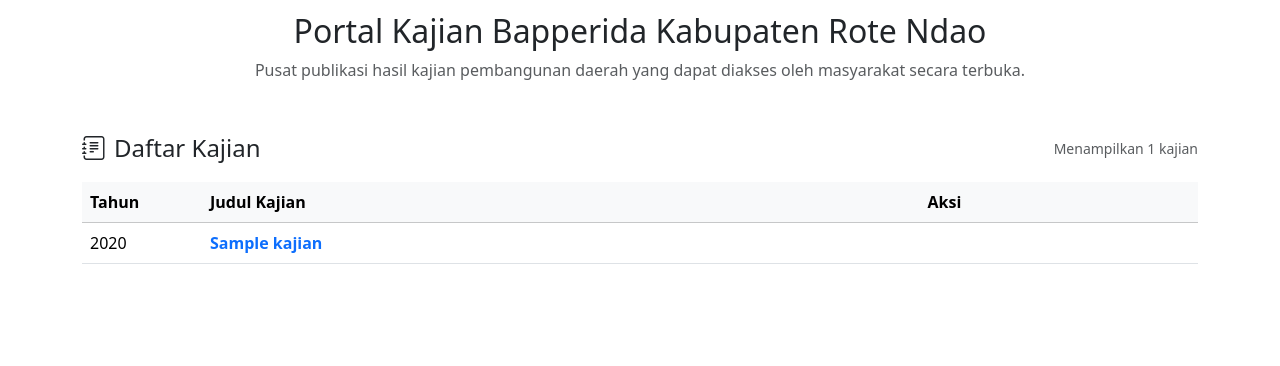
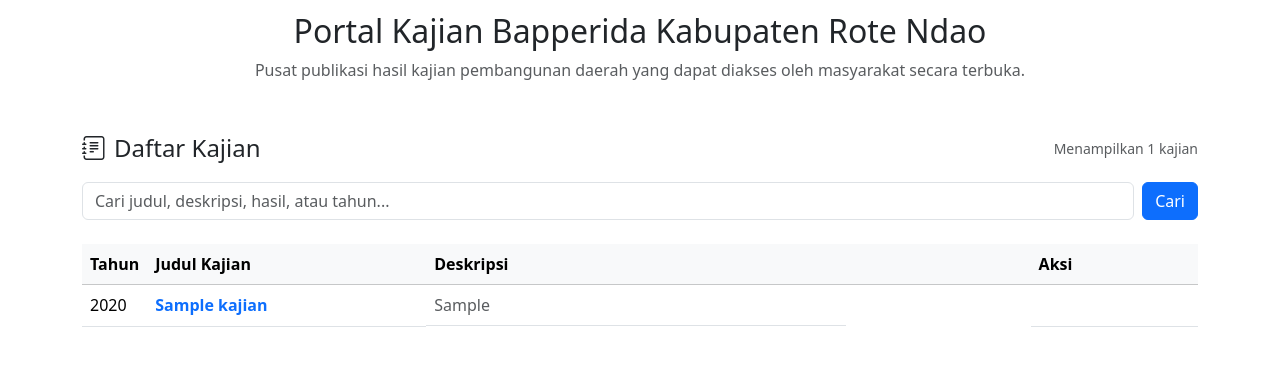
Before and after one commit to safridwirizky/portal-kajian-bapperida, a Flask app: page / in a window 1280 px wide. Shown: the part 186-552 px from the top of the page. Run offline with Flask 3, Linux system fonts and the light colour scheme; tables that the repository leaves empty hold one stand-in row (values such as "Sample post"); parts of the project's set-up code (start-up, migrations or seed data) failed here and were passed over; some libraries are stand-ins or nearby versions.

Commit message:
feat/search

```diff
--- a/app.py
+++ b/app.py
@@ -1,10 +1,11 @@
 from datetime import datetime
 import os
 
-from flask import current_app, Flask, flash, redirect, render_template, send_file, url_for
+from flask import current_app, Flask, flash, redirect, render_template, request, send_file, url_for
 from flask.typing import ResponseReturnValue
 from flask_bootstrap import Bootstrap5
 from flask_login import LoginManager, login_required
+from sqlalchemy import or_
 
 from auth import auth_bp
 from forms import DokumenForm, EmptyForm, KajianForm, csrf
@@ -182,8 +183,34 @@ def format_tanggal(
 @app.get("/")
 def home() -> str:
 
+    search = request.args.get(
+        "search",
+        "",
+    ).strip()
+
+    query = Kajian.query
+
+    if search:
+
+        keyword = f"%{search}%"
+
+        filters = [
+            Kajian.judul.ilike(keyword),
+            Kajian.deskripsi.ilike(keyword),
+            Kajian.hasil.ilike(keyword),
+        ]
+
+        if search.isdigit():
+            filters.append(
+                Kajian.tahun == int(search)
+            )
+
+        query = query.filter(
+            or_(*filters)
+        )
+
     kajian_list = (
-        Kajian.query
+        query
         .order_by(
             Kajian.tahun.desc(),
             Kajian.judul.asc(),
@@ -197,6 +224,7 @@ def home() -> str:
         "index.html",
         kajian_list=kajian_list,
         form=form,
+        search=search,
     )
 
 
--- a/static/css/styles.css
+++ b/static/css/styles.css
@@ -1,3 +1,23 @@
 .pre-line {
     white-space: pre-line;
 }
+
+.deskripsi {
+    max-width: 420px;
+    display: -webkit-box;
+    -webkit-line-clamp: 2;
+    -webkit-box-orient: vertical;
+    overflow: hidden;
+}
+
+.col-tahun {
+    width: 5%;
+}
+
+.col-judul {
+    width: 25%;
+}
+
+.col-aksi {
+    width: 15%;
+}
--- a/templates/index.html
+++ b/templates/index.html
@@ -42,6 +42,41 @@
 
 </div>
 
+<form
+    method="get"
+    class="row g-2 mb-4"
+>
+    <div class="col">
+        <input
+            class="form-control"
+            type="search"
+            name="search"
+            value="{{ search }}"
+            placeholder="Cari judul, deskripsi, hasil, atau tahun..."
+        >
+    </div>
+
+    <div class="col-auto">
+        <button
+            class="btn btn-primary"
+            type="submit"
+        >
+            Cari
+        </button>
+    </div>
+
+    {% if search %}
+    <div class="col-auto">
+        <a
+            href="{{ url_for('home') }}"
+            class="btn btn-outline-secondary"
+        >
+            Reset
+        </a>
+    </div>
+    {% endif %}
+</form>
+
 {% if kajian_list %}
 
     <div class="table-responsive">
@@ -52,15 +87,19 @@
 
                 <tr>
 
-                    <th style="width: 120px;">
+                    <th class="col-tahun">
                         Tahun
                     </th>
 
-                    <th>
+                    <th class="col-judul">
                         Judul Kajian
                     </th>
 
                     <th>
+                        Deskripsi
+                    </th>
+
+                    <th class="col-aksi">
                         Aksi
                     </th>
 
@@ -87,6 +126,10 @@
                             {{ kajian.judul }}
                         </a>
 
+                    </td>
+
+                    <td class="deskripsi text-muted">
+                        {{ kajian.deskripsi }}
                     </td>
 
                     <td>
```
